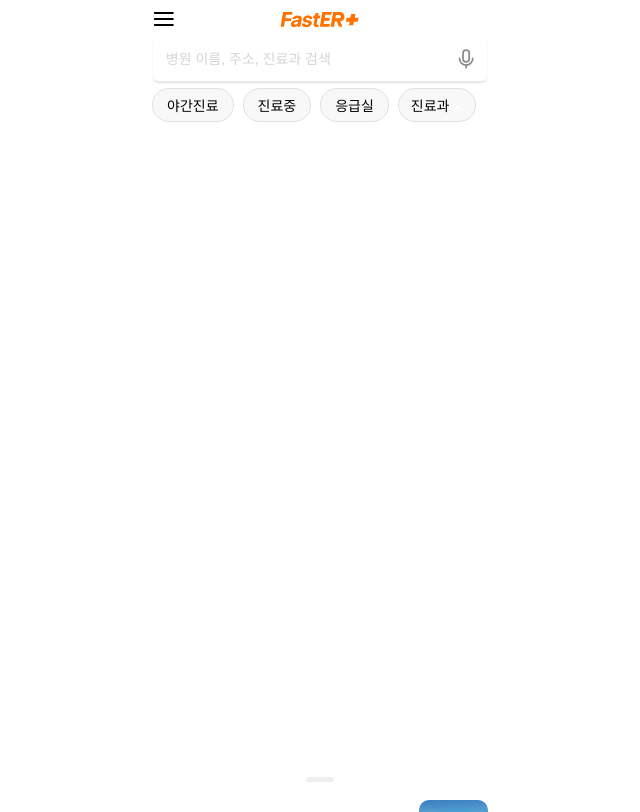
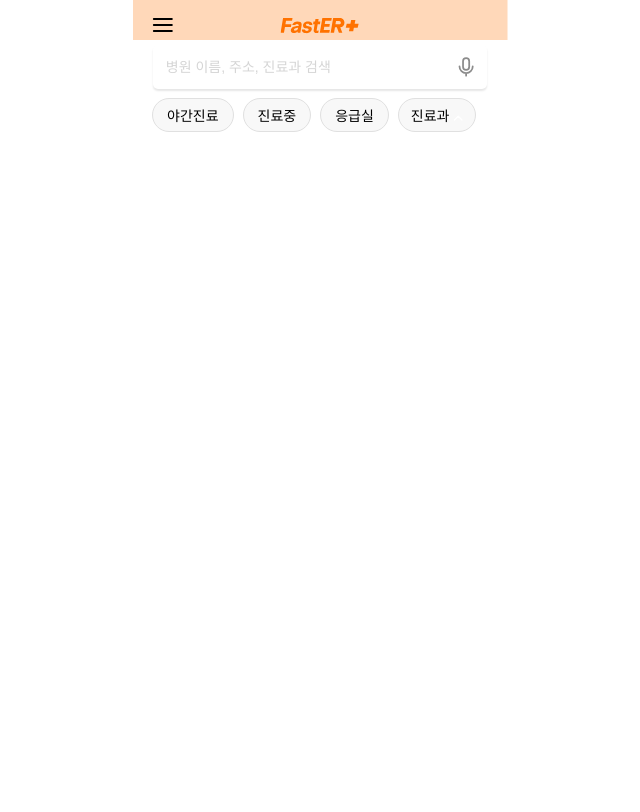
Before and after one commit to 2025-HERETHON/2025-herethon-15, a Django app: page /direction/map in a window 1280 px wide. Shown: the whole page, without its empty margins (320-960 px from the left). After the commit the page ends 132 px from the top, so only its background shows below. Run offline with Django 5.2, Linux system fonts and the light colour scheme; some libraries are stand-ins or nearby versions.

Commit message:
[Fix] CSS 수정

```diff
--- a/FastER/direction/templates/direction/map.html
+++ b/FastER/direction/templates/direction/map.html
@@ -109,6 +109,7 @@
             />
           </svg>
         </a>
+        <div class="logo-box"></div>
       </header>
       <!-- 검색 입력창 -->
       <section>
--- a/FastER/direction/templates/direction/taxi.html
+++ b/FastER/direction/templates/direction/taxi.html
@@ -87,6 +87,7 @@
             />
           </svg>
         </a>
+        <div class="logo-box"></div>
       </header>
       <!-- 검색 입력창 -->
       <section class="start-end-overlay">
--- a/FastER/hospital/templates/hospital/map_hos.html
+++ b/FastER/hospital/templates/hospital/map_hos.html
@@ -252,6 +252,7 @@
             </div>
           </div>
         </div>
+        <div class="logo-box"></div>
       </section>
       <!-- 지도 표시 영역 -->
       <section id="map" class="map"></section>
--- a/FastER/static/css/home.css
+++ b/FastER/static/css/home.css
@@ -6,7 +6,7 @@ body {
   position: relative;
   margin: 0 auto;
   width: 375px;
-  height: 100vh;
+  height: 700px;
   background: var(--Background, #f4f4f4);
   display: flex;
   flex-direction: column;
--- a/FastER/static/css/hospital.css
+++ b/FastER/static/css/hospital.css
@@ -1,8 +1,12 @@
+body {
+  margin: 0px;
+}
+
 .Container {
   position: relative;
   margin: 0 auto;
   width: 375px;
-  height: 100vh;
+  height: 700px;
   background: var(--Background, #f4f4f4);
   display: flex;
   flex-direction: column;
--- a/FastER/static/css/list.css
+++ b/FastER/static/css/list.css
@@ -1,8 +1,12 @@
+body {
+  margin: 0px;
+}
+
 .Container {
   position: relative;
   margin: 0 auto;
   width: 375px;
-  height: 100vh;
+  height: 700px;
   background: var(--Background, #f4f4f4);
   display: flex;
   flex-direction: column;
--- a/FastER/static/css/login.css
+++ b/FastER/static/css/login.css
@@ -1,5 +1,5 @@
 body {
-  margin:0;
+  margin: 0;
   padding: 0;
 }
 
@@ -7,7 +7,7 @@ body {
   position: relative;
   margin: 0 auto;
   width: 375px;
-  height: 100vh;
+  height: 700px;
   background: var(--Background, #f4f4f4);
   display: flex;
   flex-direction: column;
--- a/FastER/static/css/map.css
+++ b/FastER/static/css/map.css
@@ -16,7 +16,7 @@ body {
   -webkit-tap-highlight-color: transparent; /* 모바일 탭 하이라이트 제거 */
   overflow: hidden; /* 전체화면 지도 시 스크롤 제거 (필요 시 조절) */
   width: 375px;
-  height: 812px;
+  height: 700px;
   margin: 0 auto;
 }
 
@@ -28,20 +28,30 @@ body {
 }
 
 .logo {
-  margin-top: 11.65px;
+  margin-top: 18px;
   position: absolute;
   left: 50%;
   transform: translateX(-50%);
-  z-index: 2;
+  z-index: 3;
 }
 
 .menu {
   position: absolute;
-  left: calc(0% + 31px);
+  left: calc(0% + 30px);
   transform: translateX(-50%);
-  margin-top: 11.65px;
+  margin-top: 18px;
+  z-index: 3;
+  cursor: pointer;
+}
+
+.logo-box {
+  width: 375px;
+  height: 40px;
+  position: absolute;
+  left: 50%;
+  transform: translateX(-50%);
+  background: rgba(255, 191, 139, 0.6);
   z-index: 2;
-  cursor: pointer;
 }
 
 .voice {
@@ -62,7 +72,7 @@ body {
 /* 4. 지도 위 검색창 or 버튼 등 */
 .map-overlay {
   position: absolute;
-  top: 37px;
+  top: 45px;
   left: 50%;
   transform: translateX(-50%);
   z-index: 2;
@@ -134,7 +144,7 @@ body {
 /* 필터 버튼 가로 스크롤 컨테이너 */
 .filter-container {
   position: absolute;
-  top: 80px; /* search-bar 아래에 적절히 조절 */
+  top: 90px; /* search-bar 아래에 적절히 조절 */
   left: calc(50% - 180px);
   right: 0;
   padding: 8px 12px;
--- a/FastER/static/css/menu.css
+++ b/FastER/static/css/menu.css
@@ -14,7 +14,7 @@ a {
   position: relative;
   margin: 0 auto;
   width: 375px;
-  height: 100vh;
+  height: 700px;
   background: var(--Background, #f4f4f4);
   display: flex;
   flex-direction: column;
@@ -25,7 +25,7 @@ a {
   height: 12px;
   flex-shrink: 0;
   margin-left: 22px;
-    margin-top: 20px;
+  margin-top: 20px;
   cursor: pointer;
 }
 
@@ -188,7 +188,7 @@ a {
   font-style: normal;
   font-weight: 500;
   line-height: normal;
-      margin-bottom: 1px;
+  margin-bottom: 1px;
 }
 
 .bold {
--- a/FastER/static/js/emergencyHospital.js
+++ b/FastER/static/js/emergencyHospital.js
@@ -93,7 +93,7 @@ function fetchAndRenderHospitals(
         // 초기 로딩: 사용자 위치 기준 반경 5km 내 모든 병원 (필터 X)
         nearbyHospitals = data.hospitals.filter((hsp) => {
           const dist = getDistance(lat, lng, hsp.hos_lat, hsp.hos_lng);
-          return dist <= MAX_RANGE; // ❗ 필터 없음
+          return dist <= MAX_RANGE;
         });
       } else {
         // 필터 적용 (버튼 상태 기반)
```
Also changed, not shown: FastER/accounts/templates/accounts/menu.html (+12 -4 lines), FastER/direction/templates/direction/map_emr.html (+1 -22 lines).
